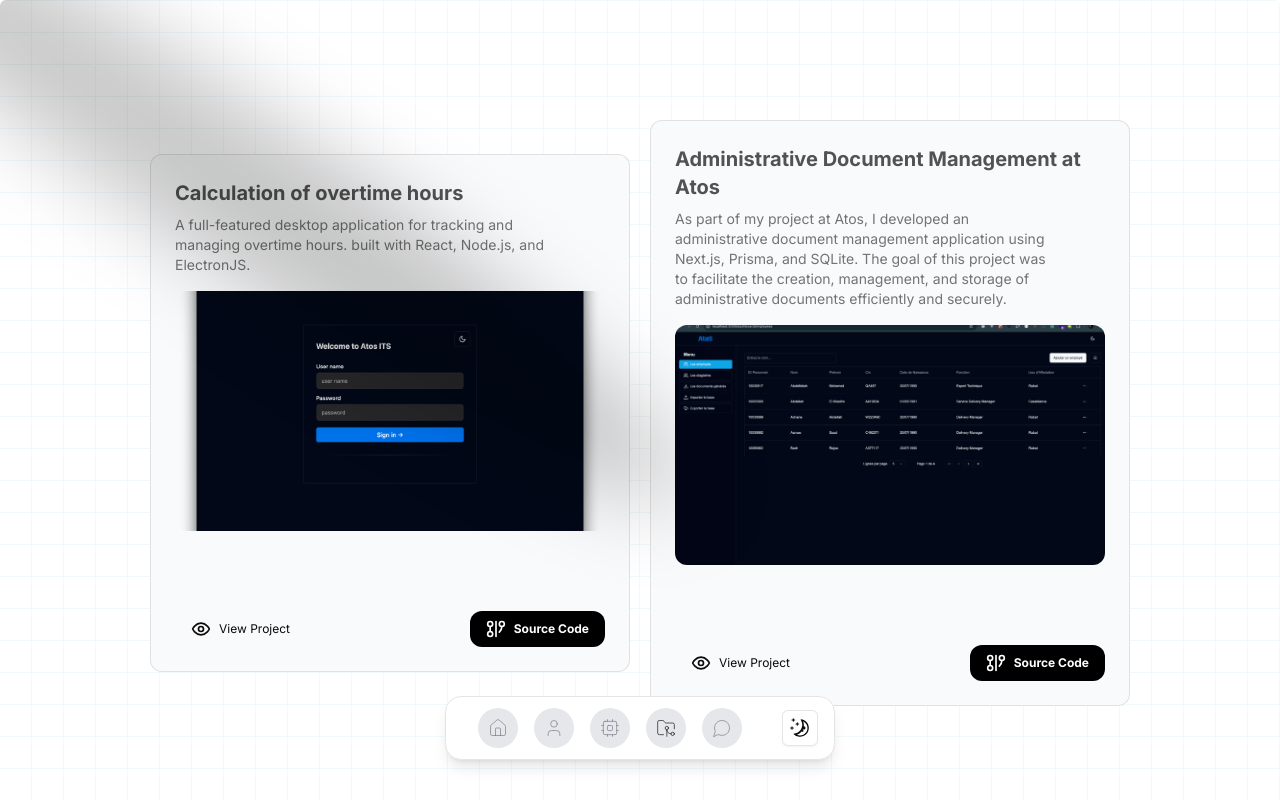
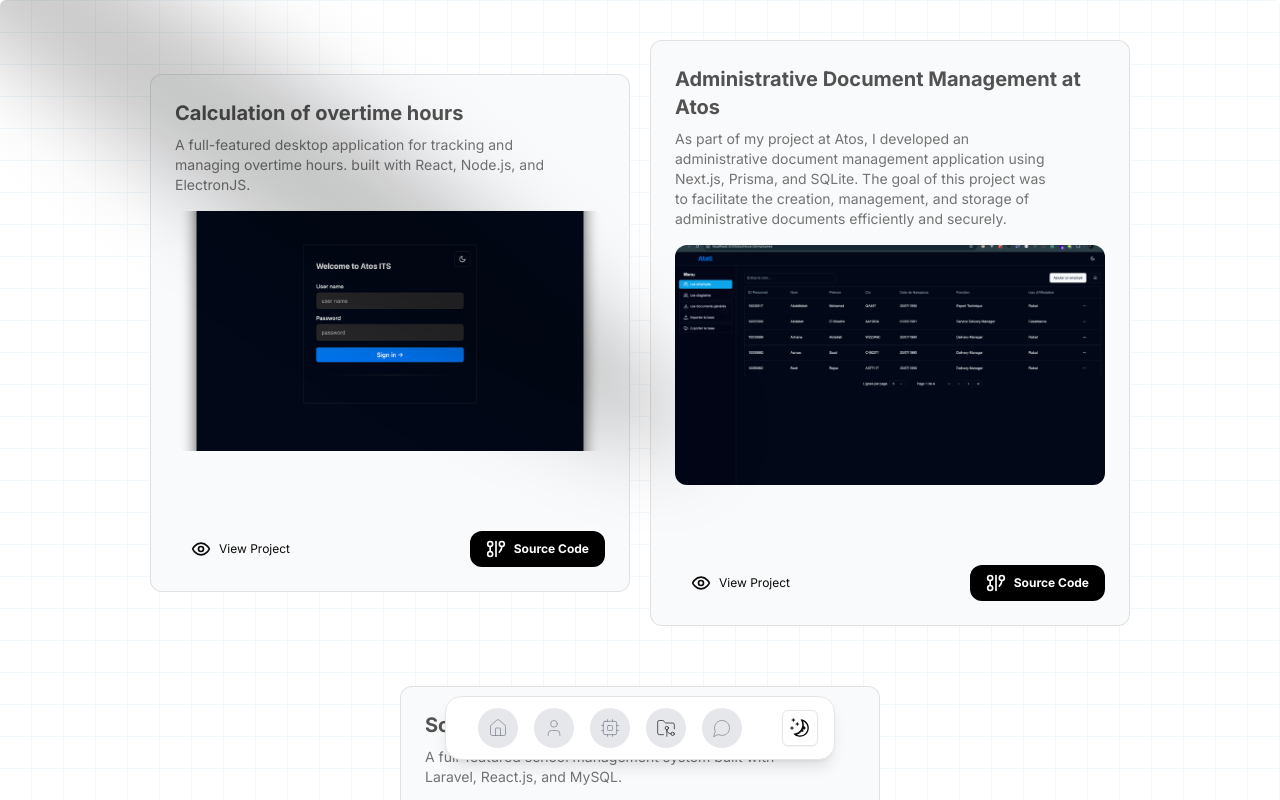
Before and after one commit to yassir-jeraidi/portfolio, a Next.js app: page /projects in a window 1280 px wide. Shown: the top 800 px of the page. Built offline with nearby package versions, Linux system fonts and the light colour scheme.

Commit message:
update the 3d card

```diff
--- a/src/components/ui/3d-card.tsx
+++ b/src/components/ui/3d-card.tsx
@@ -49,7 +49,7 @@ export const CardContainer = ({
     <MouseEnterContext.Provider value={[isMouseEntered, setIsMouseEntered]}>
       <div
         className={cn(
-          "py-20 flex items-center justify-center",
+          "flex items-center justify-center",
           containerClassName
         )}
         style={{
```
